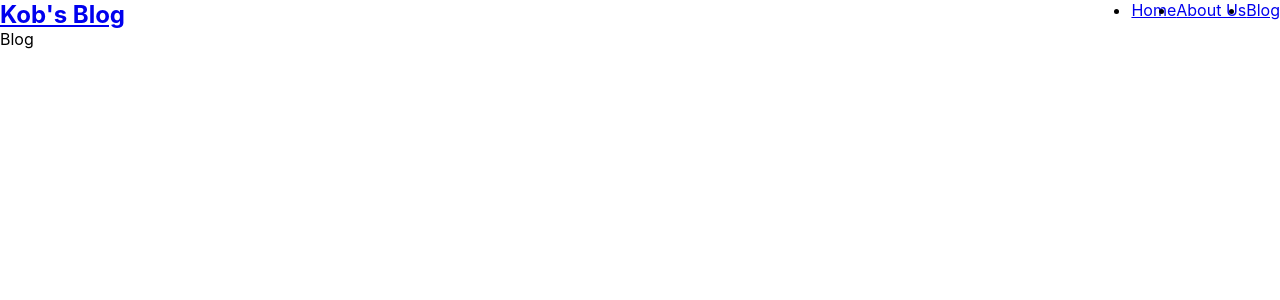
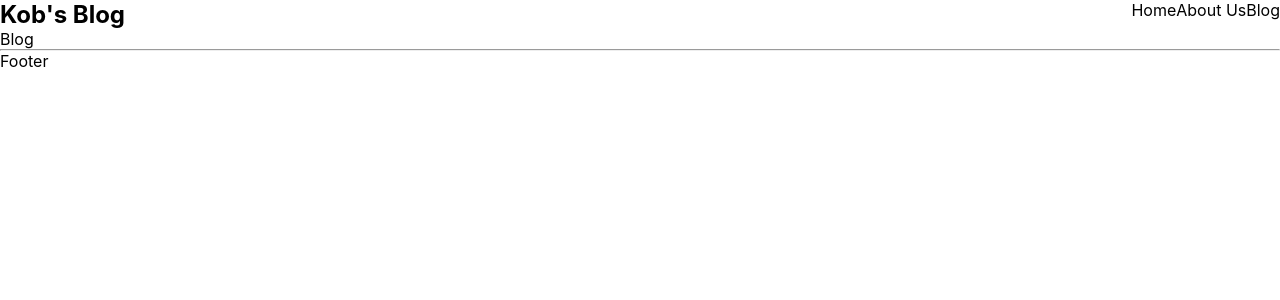
Before and after one commit to dela-ger/react-blogfrontend, a React (Create React App) app: page /blog in a window 1280 px wide. Shown: the top 300 px of the page. Built offline with nearby package versions, Linux system fonts and the light colour scheme.

Commit message:
Add some components

```diff
--- a/public/index.html
+++ b/public/index.html
@@ -15,29 +15,12 @@
       user's mobile device or desktop. See https://developers.google.com/web/fundamentals/web-app-manifest/
     -->
     <link rel="manifest" href="%PUBLIC_URL%/manifest.json" />
-    <!--
-      Notice the use of %PUBLIC_URL% in the tags above.
-      It will be replaced with the URL of the `public` folder during the build.
-      Only files inside the `public` folder can be referenced from the HTML.
 
-      Unlike "/favicon.ico" or "favicon.ico", "%PUBLIC_URL%/favicon.ico" will
-      work correctly both with client-side routing and a non-root public URL.
-      Learn how to configure a non-root public URL by running `npm run build`.
-    -->
-    <title>React App</title>
+    <title>My Blog</title>
   </head>
   <body>
     <noscript>You need to enable JavaScript to run this app.</noscript>
     <div id="root"></div>
-    <!--
-      This HTML file is a template.
-      If you open it directly in the browser, you will see an empty page.
 
-      You can add webfonts, meta tags, or analytics to this file.
-      The build step will place the bundled scripts into the <body> tag.
-
-      To begin the development, run `npm start` or `yarn start`.
-      To create a production bundle, use `npm run build` or `yarn build`.
-    -->
   </body>
 </html>
--- /dev/null
+++ b/src/components/Footer.js
@@ -0,0 +1,12 @@
+import React from 'react'
+
+function Footer() {
+  return (
+    <div>
+        <hr />
+        Footer
+    </div>
+  )
+}
+
+export default Footer
--- a/src/components/Layout.js
+++ b/src/components/Layout.js
@@ -1,14 +1,19 @@
 import React from 'react'
 import NavBar from './NavBar';
 import {Outlet} from 'react-router-dom'
+import Footer from './Footer';
 
 function Layout(props) {
   return (
     <>
-        <NavBar />
+      <NavBar />
+
+
+
 
     {props.children}
     <Outlet />
+    <Footer />
     </>
 
   )
--- a/src/components/NavBar.js
+++ b/src/components/NavBar.js
@@ -1,12 +1,16 @@
 import React from 'react';
 import { Link, NavLink } from "react-router-dom";
 import "../css/style.css";
+import bars from "../Assets/bars-solid.svg";
+import xmark from "../Assets/xmark-solid.svg";
 
 function NavBar() {
   return (
     <nav>
-        <h2><NavLink>Kob's Blog</NavLink></h2>
-        <ul>
+
+        <h2 ><NavLink className='nav-logo'>Kob's Blog</NavLink></h2>
+        <img src={bars} alt="humburger menu" className='menu-bar' />
+        <ul className='nav-list'>
             <li>
                 <NavLink to="/">Home</NavLink>
             </li>
--- a/src/css/style.css
+++ b/src/css/style.css
@@ -16,7 +16,30 @@ nav {
     display: flex;
 }
 
-nav > ul {
-    display: flex;
+.nav-list {
+    display: none;
     margin-left: auto;
 }
+
+.nav-list > li {
+    list-style: none;
+}
+
+.nav-list > li > a, .nav-logo{
+    text-decoration: none;
+    color: black;
+}
+
+.menu-bar{
+    width: 20px;
+}
+
+@media only screen and (min-width: 786px) {
+ .menu-bar{
+    display: none;
+ }
+
+ .nav-list{
+    display: flex;
+ }
+}
--- /dev/null
+++ b/src/index.css
@@ -0,0 +1,13 @@
+body {
+  margin: 0;
+  font-family: -apple-system, BlinkMacSystemFont, 'Segoe UI', 'Roboto', 'Oxygen',
+    'Ubuntu', 'Cantarell', 'Fira Sans', 'Droid Sans', 'Helvetica Neue',
+    sans-serif;
+  -webkit-font-smoothing: antialiased;
+  -moz-osx-font-smoothing: grayscale;
+}
+
+code {
+  font-family: source-code-pro, Menlo, Monaco, Consolas, 'Courier New',
+    monospace;
+}
```
Also changed, not shown: src/Assets/bars-solid.svg (added), src/Assets/xmark-solid.svg (added).
